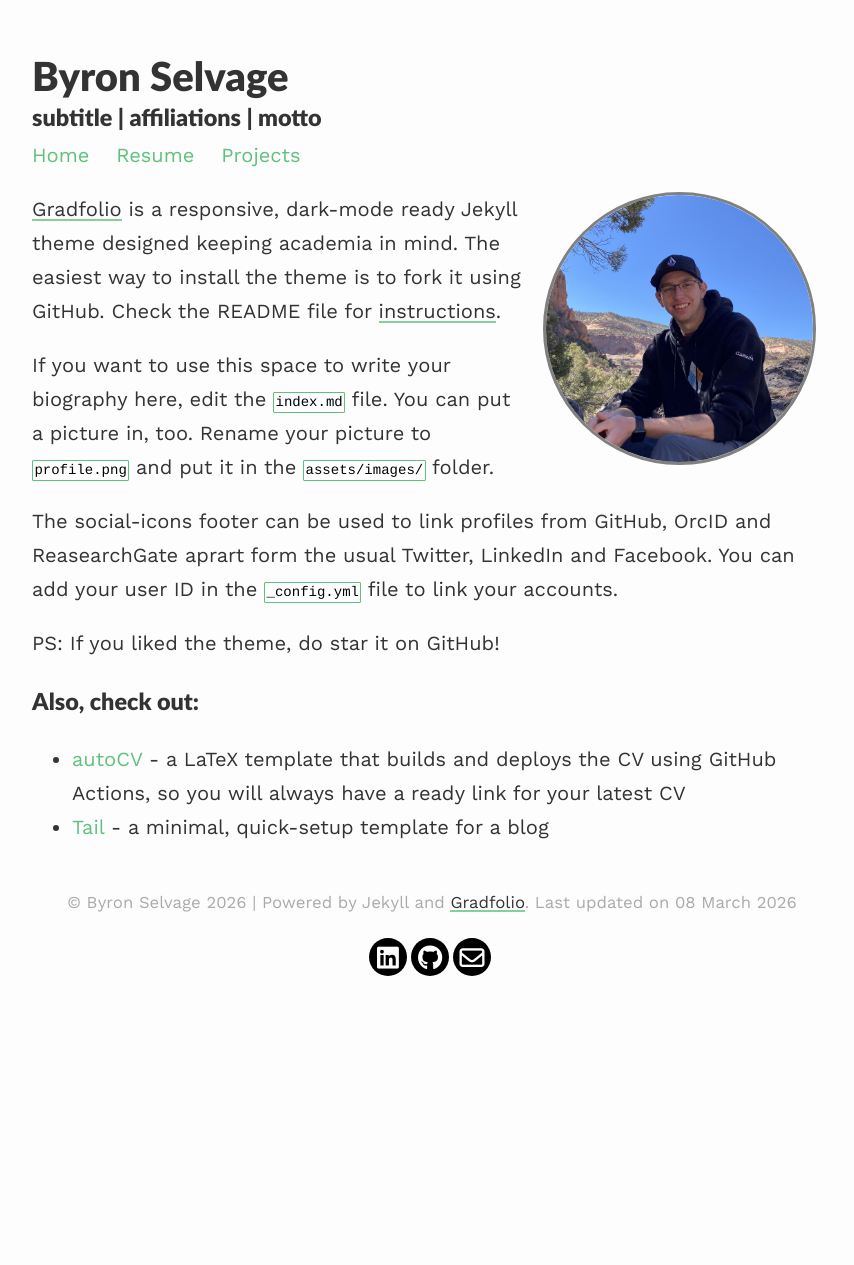
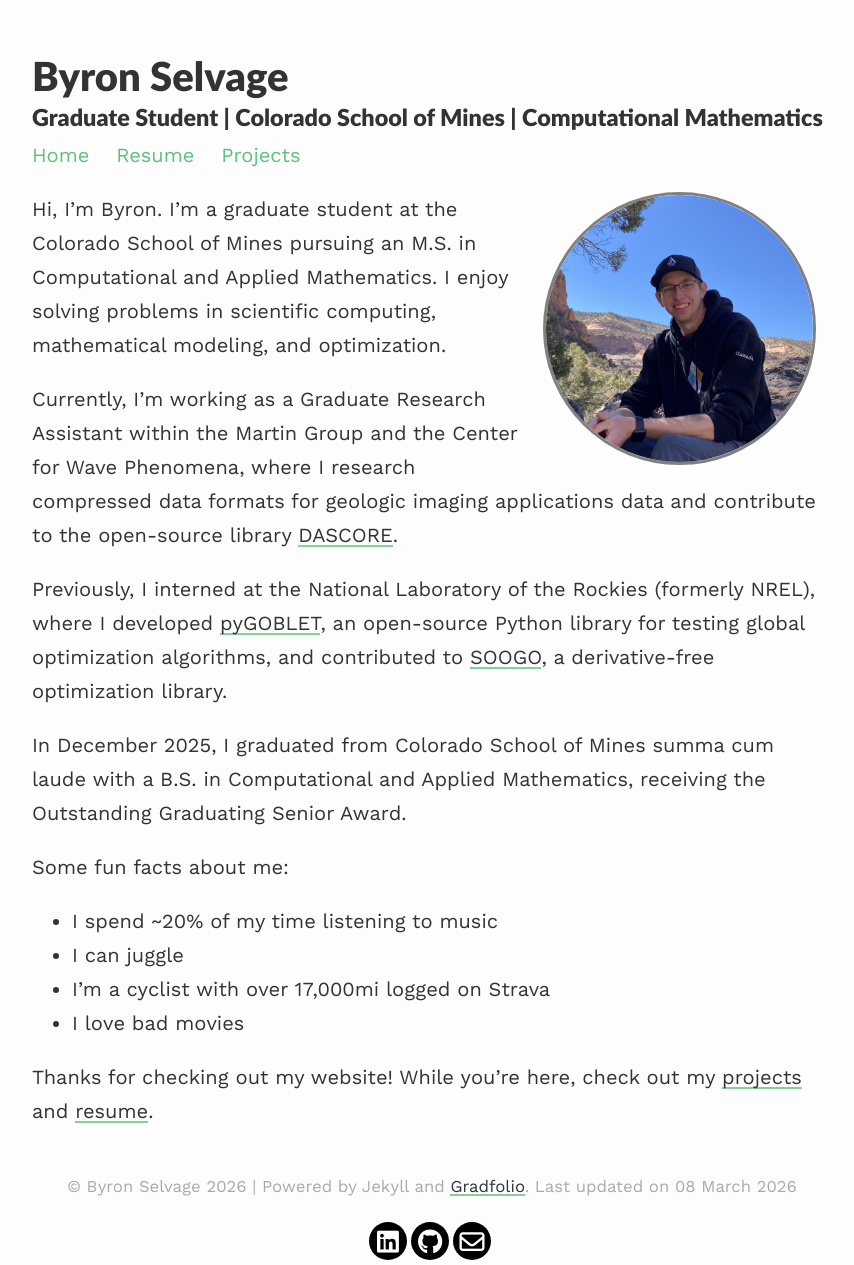
Before and after one commit to Byron-Selvage/Byron-Selvage.github.io, a Jekyll site: the page built from index.md, in a window 1280 px wide. Shown: the whole page, without its empty margins (208-1062 px from the left). Built offline with Jekyll 4.4.1, drawn with Linux system fonts in a browser that asks for light colours; before the commit the page ends 981 px from its top, so only the background shows below that.

Commit message:
Update landing page

```diff
--- a/_config.yml
+++ b/_config.yml
@@ -1,7 +1,7 @@
 ### your site title here
 
 title: Byron Selvage
-description: subtitle | affiliations | motto
+description: Graduate Student | Colorado School of Mines | Computational Mathematics
 
 baseurl: ""
 url: "https://Byron-Selvage.github.io"
--- a/index.md
+++ b/index.md
@@ -7,15 +7,18 @@ profile:
 published: true
 ---
 
-[Gradfolio](https://github.com/jitinnair1/gradfolio){:target="_blank"} is a responsive, dark-mode ready Jekyll theme designed keeping academia in mind. The easiest way to install the theme is to fork it using GitHub. Check the README file for [instructions](https://github.com/jitinnair1/gradfolio#installation){:target="_blank"}.
+Hi, I'm Byron. I'm a graduate student at the Colorado School of Mines pursuing an M.S. in Computational and Applied Mathematics. I enjoy solving problems in scientific computing, mathematical modeling, and optimization.
 
-If you want to use this space to write your biography here, edit the `index.md` file. You can put a picture in, too. Rename your picture to `profile.png` and put it in the `assets/images/` folder.
+Currently, I'm working as a Graduate Research Assistant within the Martin Group and the Center for Wave Phenomena, where I research compressed data formats for geologic imaging applications data and contribute to the open-source library [DASCORE](https://github.com/DASDAE/dascore).
 
-The social-icons footer can be used to link profiles from GitHub, OrcID and ReasearchGate aprart form the usual Twitter, LinkedIn and Facebook. You can add your user ID in the `_config.yml` file to link your accounts.
+Previously, I interned at the National Laboratory of the Rockies (formerly NREL), where I developed [pyGOBLET](https://github.com/NatLabRockies/pyGOBLET), an open-source Python library for testing global optimization algorithms, and contributed to [SOOGO](https://github.com/NatLabRockies/soogo), a derivative-free optimization library.
 
-PS: If you liked the theme, do star it on GitHub!
+In December 2025, I graduated from Colorado School of Mines summa cum laude with a B.S. in Computational and Applied Mathematics, receiving the Outstanding Graduating Senior Award.
 
-### Also, check out:
+Some fun facts about me:
+- I spend ~20% of my time listening to music
+- I can juggle
+- I'm a cyclist with over 17,000mi logged on Strava
+- I love bad movies
 
-- [autoCV](https://github.com/jitinnair1/autocv) - a LaTeX template that builds and deploys the CV using GitHub Actions, so you will always have a ready link for your latest CV
-- [Tail](https://github.com/jitinnair1/tail) - a minimal, quick-setup template for a blog
+Thanks for checking out my website! While you're here, check out my [projects](/projects/) and [resume](/resume/).
```
